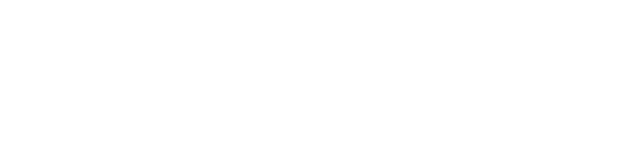
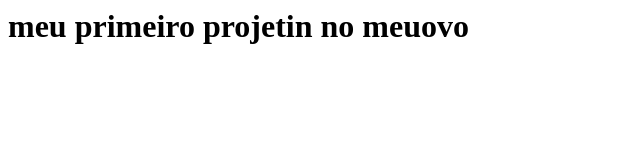
Before and after one commit to fromolts/meuovo.com, a plain HTML site: page index.html in a window 1280 px wide. Shown: the whole page, without its empty margins (0-640 px from the left). Drawn offline with Linux system fonts and the light colour scheme.

Commit message:
Update index.html

```diff
--- a/index.html
+++ b/index.html
@@ -1 +1,2 @@
 <html>
+  <h1> meu primeiro projetin no meuovo </html>
```
